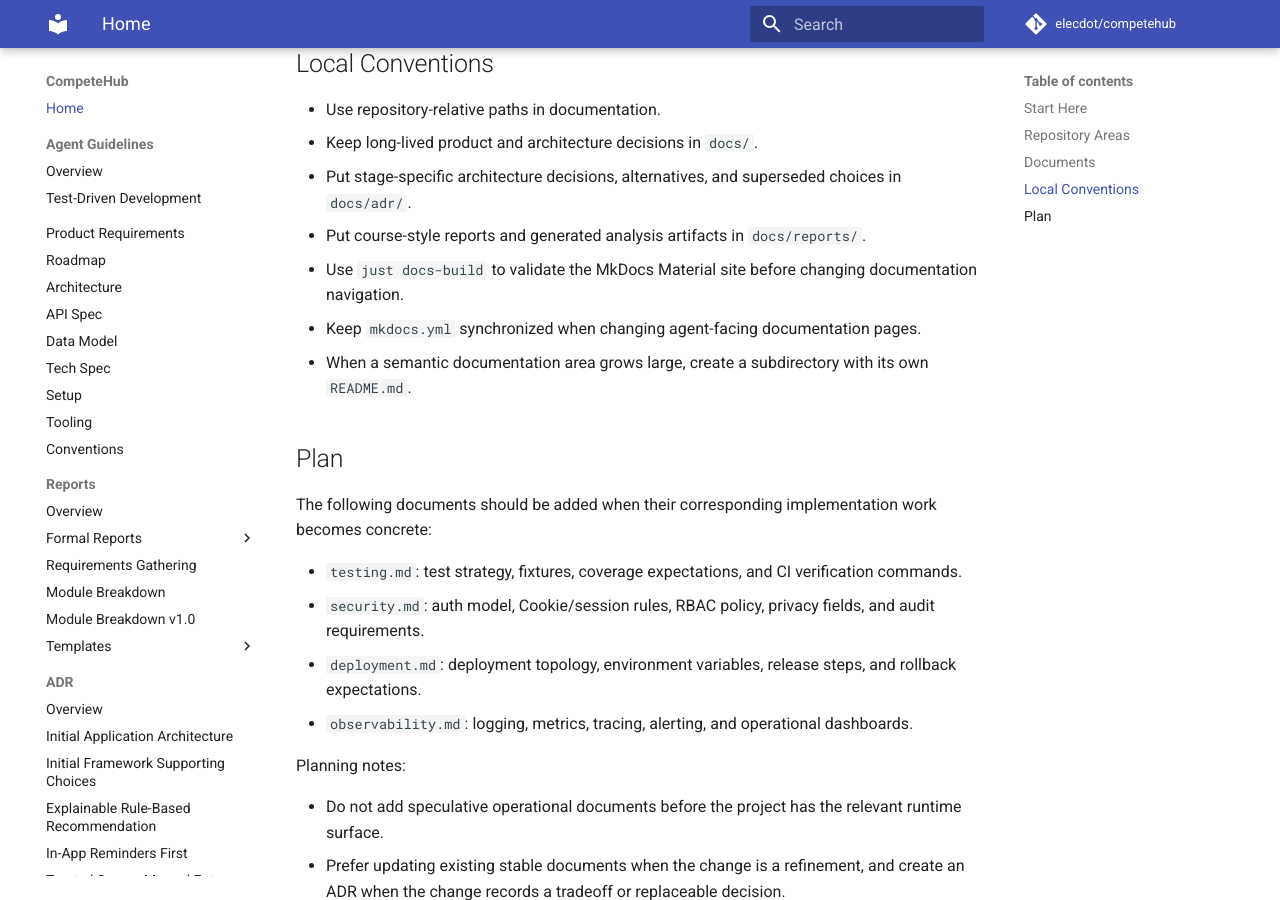
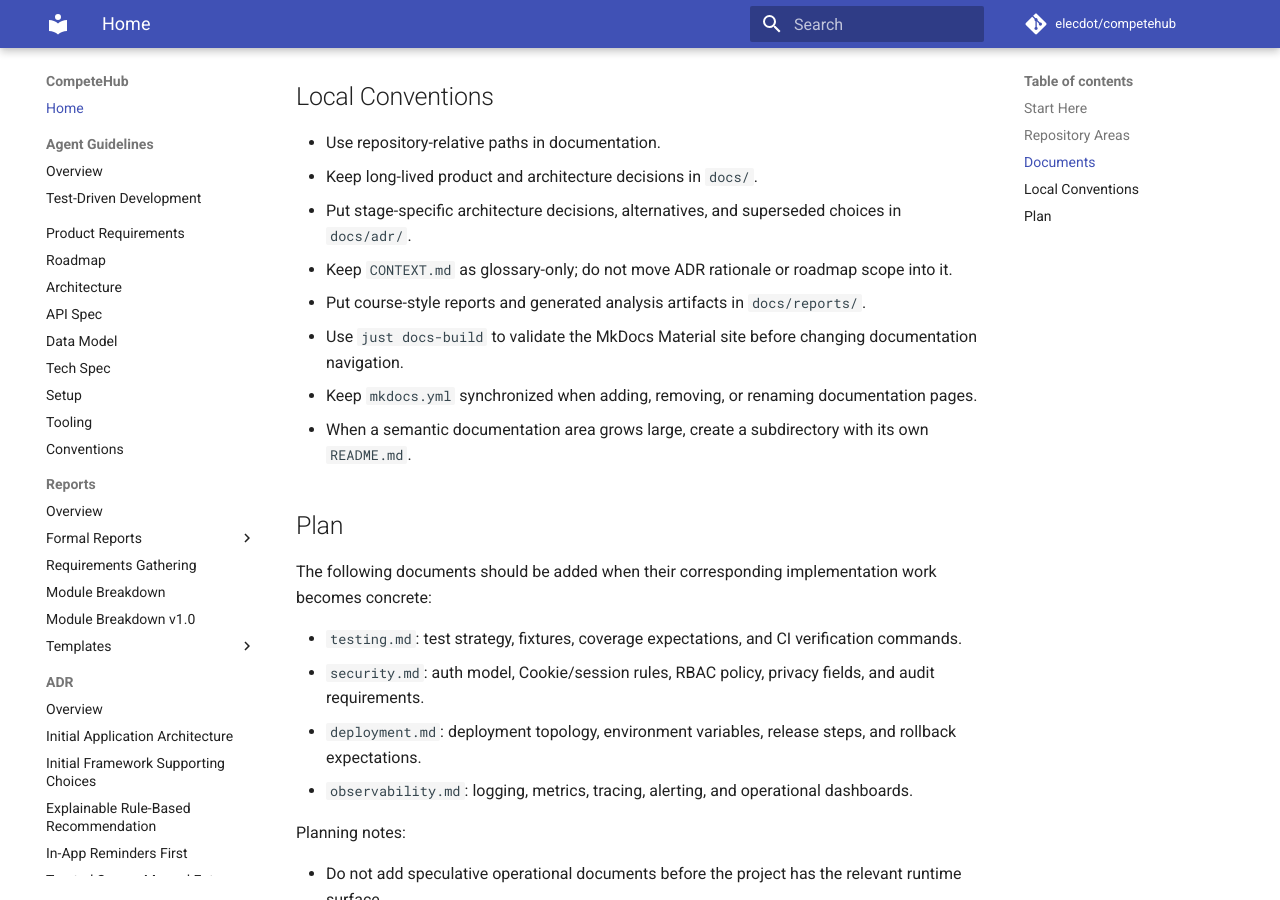
Before and after one commit to elecdot/competehub, an MkDocs documentation site: the page built from docs/README.md, in a window 1280 px wide and 900 px high, scrolled down 1373 px. Built offline with MkDocs 1.6.1 and Material for MkDocs 9.7.7, drawn with Linux system fonts in a browser that asks for light colours; comment, search, counter and statistics services are not loaded; some of the changed text lies outside the part shown.

Commit message:
docs(repo): audit current documentations

```diff
--- a/docs/README.md
+++ b/docs/README.md
@@ -44,9 +45,10 @@ The current formal course reports are `docs/reports/01_项目开发计划.md`,
 - Use repository-relative paths in documentation.
 - Keep long-lived product and architecture decisions in `docs/`.
 - Put stage-specific architecture decisions, alternatives, and superseded choices in `docs/adr/`.
+- Keep `CONTEXT.md` as glossary-only; do not move ADR rationale or roadmap scope into it.
 - Put course-style reports and generated analysis artifacts in `docs/reports/`.
 - Use `just docs-build` to validate the MkDocs Material site before changing documentation navigation.
-- Keep `mkdocs.yml` synchronized when changing agent-facing documentation pages.
+- Keep `mkdocs.yml` synchronized when adding, removing, or renaming documentation pages.
 - When a semantic documentation area grows large, create a subdirectory with its own `README.md`.
 
 ## Plan
```
Also changed, not shown: other parts of docs/README.md (+1 -0 lines), AGENTS.md (+3 -0 lines), README.md (+3 -0 lines), docs/reports/README.md (+1 -1 lines), docs/tooling.md (+3 -0 lines).
